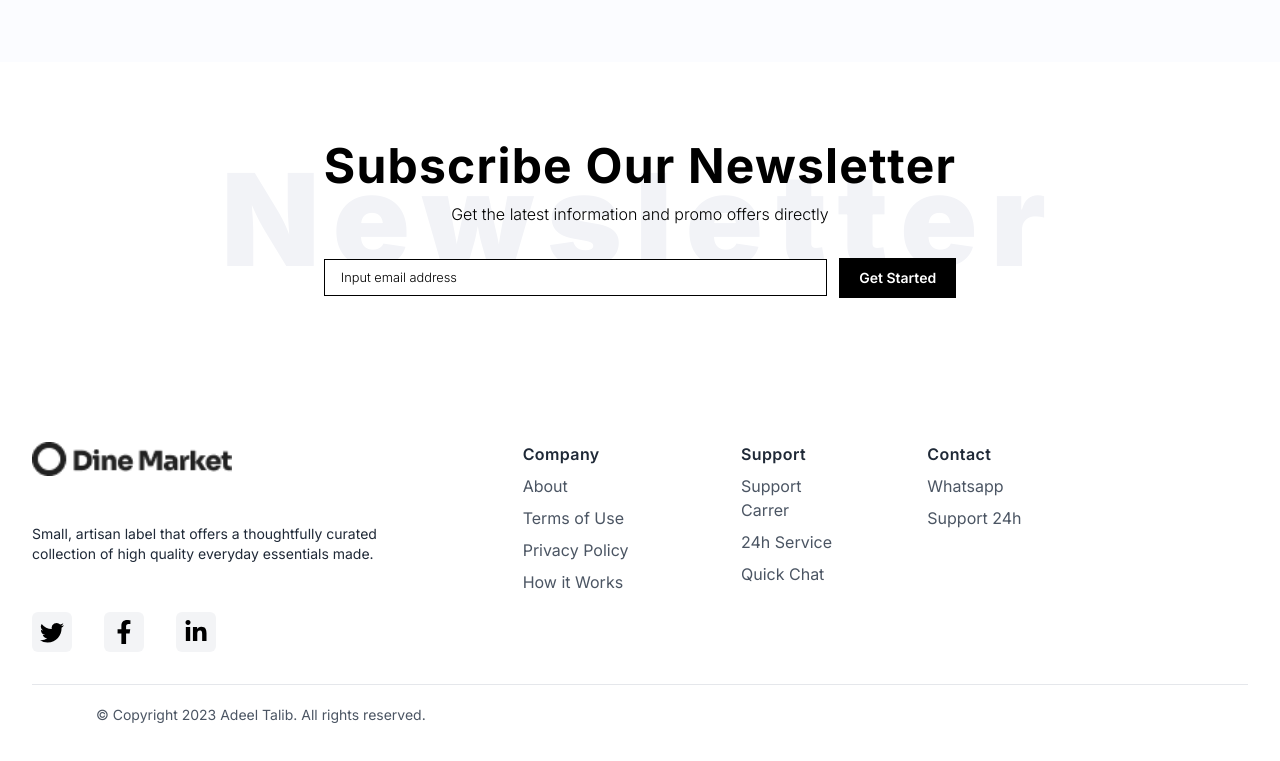
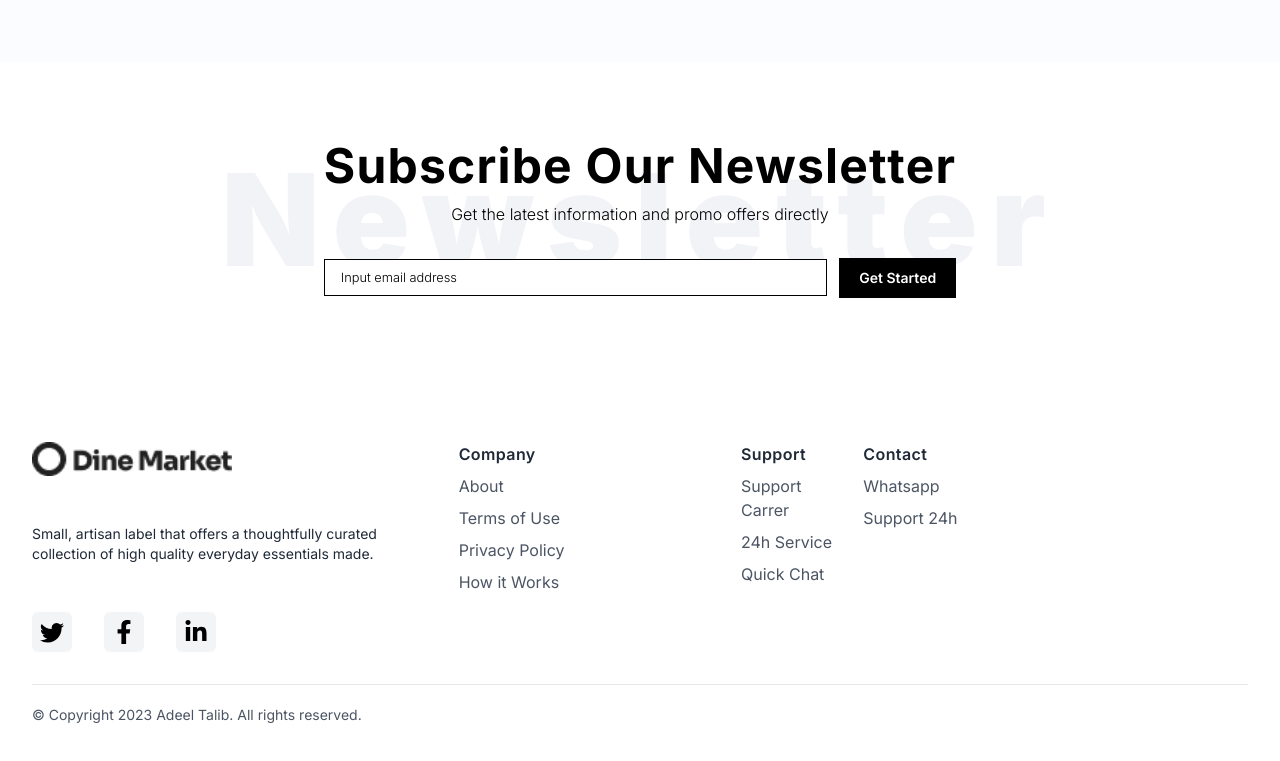
Before and after one commit to rajaadeeltalib/brandstore, a Next.js app: page / in a window 1280 px wide. Shown: the part 2763-3524 px from the top of the page. Built offline with nearby package versions, Linux system fonts and the light colour scheme.

Commit message:
code updated

```diff
--- a/src/app/components/Footer.tsx
+++ b/src/app/components/Footer.tsx
@@ -22,7 +22,7 @@ export const Footer = () => {
             </div>
           </div>
           <div className="grid grid-cols-2 gap-5 row-gap-8 lg:col-span-4 md:grid-cols-4">
-            <div className="pl-16">
+            <div className="">
               <p className="font-semibold tracking-wide text-gray-800">
               Company
               </p>
@@ -93,7 +93,7 @@ export const Footer = () => {
 
               </ul>
             </div>
-            <div className="pl-16">
+            <div className="">
               <p className="font-semibold tracking-wide text-gray-800">Contact</p>
               <ul className="mt-2 space-y-2">
                 <li>
@@ -118,7 +118,7 @@ export const Footer = () => {
 
           </div>
         </div>
-        <div className="flex flex-col justify-between pt-5 pb-10 border-t sm:flex-row pl-16">
+        <div className="flex flex-col justify-between pt-5 pb-10 border-t sm:flex-row">
           <p className="text-sm text-gray-600">
             © Copyright 2023 Adeel Talib. All rights reserved.
           </p>
--- a/src/app/components/Products.tsx
+++ b/src/app/components/Products.tsx
@@ -16,7 +16,7 @@ const Products = () => {
         </h2>
       </div>
       <div className="mt-12 grid grid-cols-1 lg:grid-cols-3 md:grid-cols-2 lg:max-w-[1090px] lg:mx-auto mx-8">
-        <div className=" h-96 hover:hover:scale-110 transition duration-700 ease-in-out z-10 mb-12">
+        <div className=" h-96 hover:hover:scale-110 transition duration-700 ease-in-out z-10">
           <Image src={ProductOne} alt="Product One" width={500} height={500} />
           <p className="text-lg font-bold">Brushed Raglan Sweatshirt</p>
           <p className="text-lg font-bold">$195</p>
```
